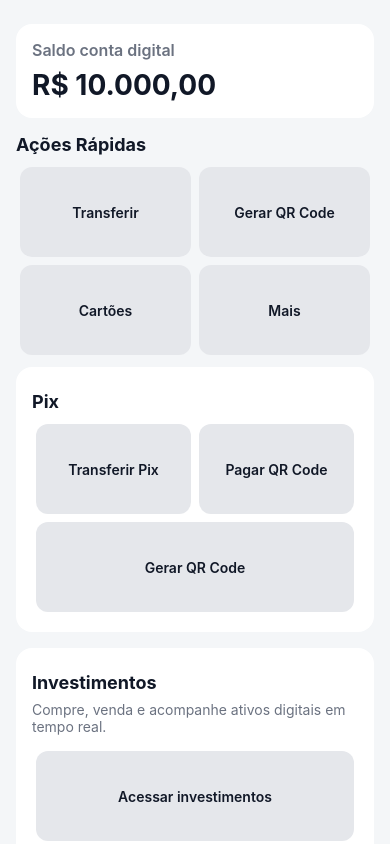
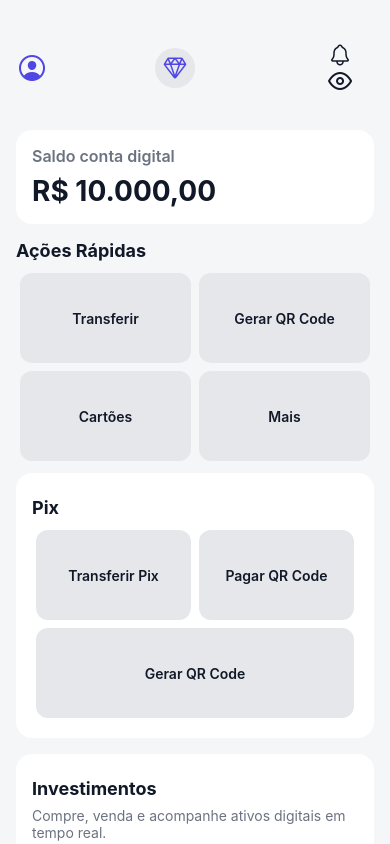
Before and after one commit to lucas-joakinson/DKM-home-replica, a React Native app: screen / in a window 390 px wide. Built offline with nearby package versions, Linux system fonts and the light colour scheme.

Commit message:
Adiciona header e toggle de saldo

```diff
--- a/package.json
+++ b/package.json
@@ -9,6 +9,7 @@
     "web": "expo start --web"
   },
   "dependencies": {
+    "@expo/vector-icons": "^15.1.1",
     "expo": "~54.0.33",
     "expo-status-bar": "~3.0.9",
     "react": "19.1.0",
--- /dev/null
+++ b/src/components/Header.tsx
@@ -0,0 +1,100 @@
+import React, { useState } from "react";
+import {
+  View,
+  StyleSheet,
+  TouchableOpacity,
+} from "react-native";
+import { Ionicons, Feather } from "@expo/vector-icons";
+import { colors } from "../theme/colors";
+
+interface HeaderProps {
+  isVisible: boolean;
+  onToggleVisibility: () => void;
+}
+
+export const Header = ({ isVisible, onToggleVisibility }: HeaderProps) => {
+  const [isNotificationOn, setIsNotificationOn] = useState(true);
+
+  const toggleNotification = () => setIsNotificationOn(!isNotificationOn);
+
+  return (
+    <View style={styles.container}>
+      {/* Esquerda: Ícone de Perfil */}
+      <TouchableOpacity style={styles.leftSide}>
+        <Ionicons name="person-circle-outline" size={32} color={colors.primary} />
+      </TouchableOpacity>
+
+      {/* Centro: Espaço para Imagem (Logo) */}
+      <View style={styles.center}>
+        <View style={styles.logoPlaceholder}>
+          <Ionicons name="diamond-outline" size={24} color={colors.primary} />
+        </View>
+      </View>
+
+      {/* Direita: Notificações e Olho */}
+      <View style={styles.rightSide}>
+        <TouchableOpacity
+          onPress={toggleNotification}
+          style={styles.actionButton}
+        >
+          <Ionicons
+            name={isNotificationOn ? "notifications-outline" : "notifications-off-outline"}
+            size={24}
+            color={colors.text}
+          />
+        </TouchableOpacity>
+
+        <TouchableOpacity
+          onPress={onToggleVisibility}
+          style={styles.actionButton}
+        >
+          <Feather
+            name={isVisible ? "eye" : "eye-off"}
+            size={24}
+            color={colors.text}
+          />
+        </TouchableOpacity>
+      </View>
+    </View>
+  );
+};
+
+const styles = StyleSheet.create({
+  container: {
+    marginTop: 30,
+    flexDirection: "row",
+    alignItems: "center",
+    justifyContent: "space-between",
+    paddingHorizontal: 16,
+    paddingVertical: 12,
+    backgroundColor: colors.background,
+  },
+  leftSide: {
+    width: 40,
+    height: 40,
+    justifyContent: "center",
+    alignItems: "flex-start",
+  },
+  center: {
+    flex: 1,
+    alignItems: "center",
+    justifyContent: "center",
+  },
+  logoPlaceholder: {
+    width: 40,
+    height: 40,
+    backgroundColor: colors.secondary,
+    borderRadius: 20,
+    justifyContent: "center",
+    alignItems: "center",
+  },
+  rightSide: {
+    flexDirection: "column",
+    alignItems: "center",
+    width: 80,
+    justifyContent: "flex-end",
+  },
+  actionButton: {
+    marginLeft: 12,
+  },
+});
--- a/src/screens/HomeScreen.tsx
+++ b/src/screens/HomeScreen.tsx
@@ -1,18 +1,24 @@
-import React from "react";
+import React, { useState } from "react";
 import {
   View,
   StyleSheet,
   ScrollView,
   SafeAreaView,
 } from "react-native";
+import { Header } from "../components/Header";
 import { ActionButton } from "../components/ActionButton";
 import { SectionCard } from "../components/SectionCard";
 import { AppText } from "../components/AppText";
 import { colors } from "../theme/colors";
 
 export const HomeScreen = () => {
+  const [isVisible, setIsVisible] = useState(true);
+
+  const toggleVisibility = () => setIsVisible(!isVisible);
+
   return (
     <SafeAreaView style={styles.safe}>
+      <Header isVisible={isVisible} onToggleVisibility={toggleVisibility} />
       <ScrollView
         contentContainerStyle={styles.container}
         showsVerticalScrollIndicator={false}
@@ -23,7 +29,7 @@ export const HomeScreen = () => {
             Saldo conta digital
           </AppText>
           <AppText variant="balance">
-            R$ 10.000,00
+            {isVisible ? "R$ 10.000,00" : "R$ ••••••••"}
           </AppText>
         </SectionCard>
 
```
Also changed, not shown: 1 other file (tests, documents, lock files or other folders).
